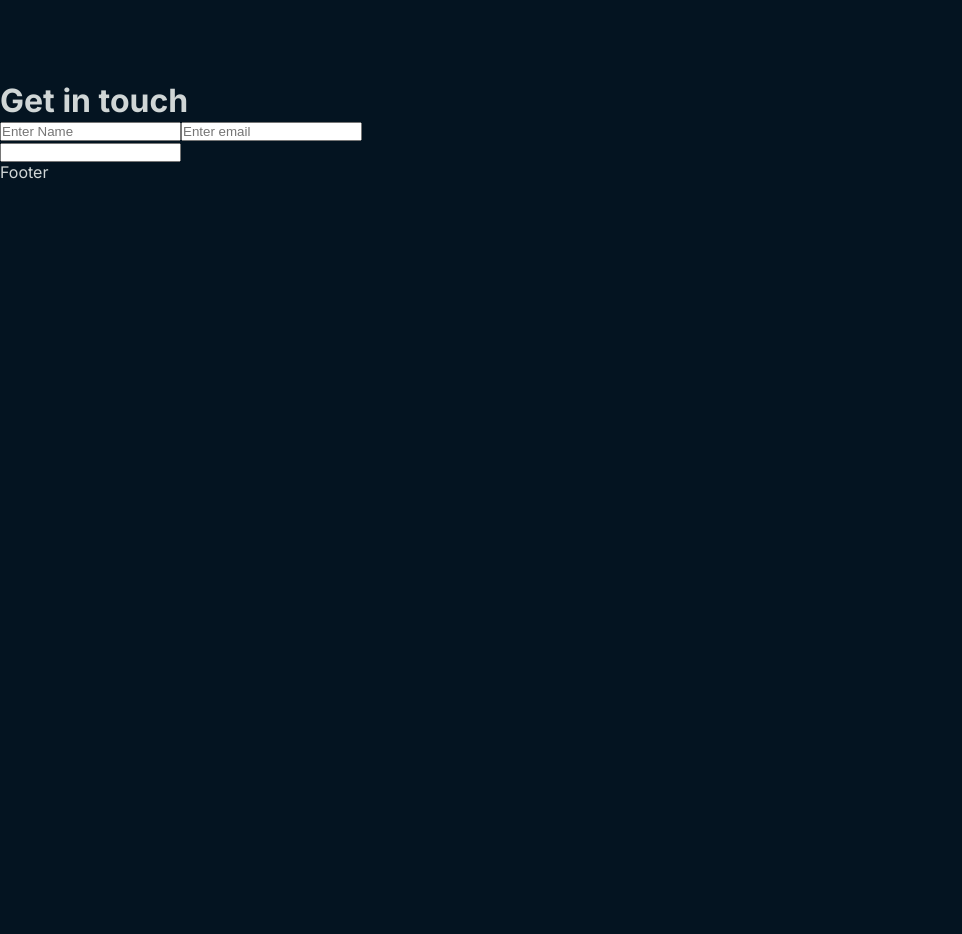
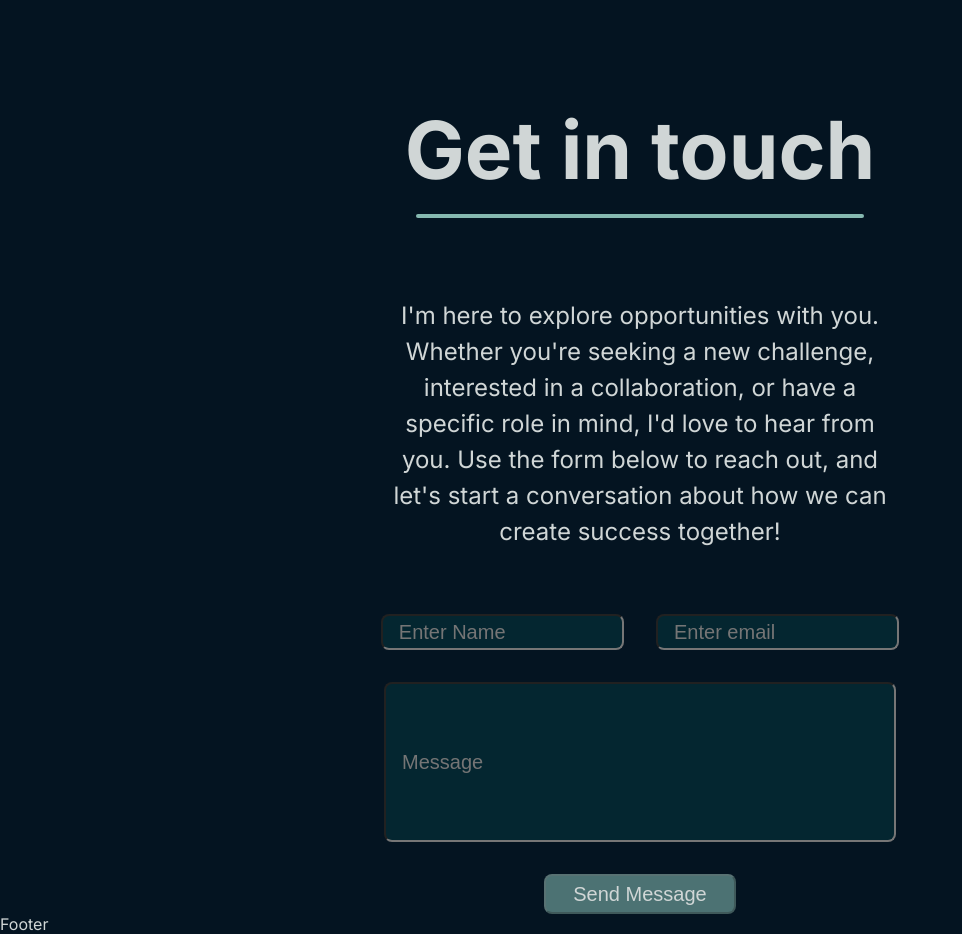
Before and after one commit to jacksonarsmith/next-portfolio, a Next.js app: page / in a window 1280 px wide. Shown: the part 1860-2794 px from the top of the page, without its empty margins (0-962 px from the left). Before the commit the page ends 2042 px from the top, so only its background shows below. Built offline with nearby package versions, Linux system fonts and the light colour scheme.

Commit message:
Added basic boilerplate styling for Contact form, handling on the form is in need to be implemented still.

```diff
--- a/app/components/contact/Contact.jsx
+++ b/app/components/contact/Contact.jsx
@@ -4,12 +4,20 @@ export default function Contact() {
   return (
     <div id='contact' className={styles.container}>
       <h1>Get in touch</h1>
+      <div className={styles.line}></div>
+      <p>
+        I'm here to explore opportunities with you. Whether you're seeking a new challenge,
+        interested in a collaboration, or have a specific role in mind, I'd love to hear from
+        you. Use the form below to reach out, and let's start a conversation about how we can
+        create success together!
+      </p>
       <div className={styles.form}>
         <div className={styles.grid_two}>
           <input type="text" placeholder='Enter Name'/>
           <input type="email" id="email" placeholder='Enter email'/>
         </div>
-        <input type="text" />
+        <input type="text" placeholder='Message' className={styles.message}/>
+        <button disabled="disabled">Send Message</button>
       </div>
     </div>
   )
--- a/app/components/contact/contact.module.css
+++ b/app/components/contact/contact.module.css
@@ -0,0 +1,68 @@
+.container {
+    display: flex;
+    flex-direction: column;
+    justify-content: center;
+    align-items: center;
+}
+
+.container h1 {
+    font-size: 5rem;
+}
+
+.container p {
+    margin: 4rem 0;
+    display: flex;
+    justify-content: center;
+    align-items: center;
+    width: 40vw;
+    font-size: 1.5rem;
+    line-height: 1.5;
+    text-align: center;
+}
+
+.container button {
+    width: 15vw;
+    height: 5vh;
+    font-size: 1.25rem;
+    border-radius: 0.5rem;
+}
+
+.form {
+    display: flex;
+    flex-direction: column;
+    justify-content: center;
+    align-items: center;
+}
+
+.grid_two {
+    display: grid;
+    grid-template-columns: repeat(2, 1fr);
+    gap: 2rem;
+}
+
+.grid_two input {
+    background-color: var(--secondary-background-color);
+    border-radius: 0.5rem;
+    width: 19vw;
+    height: 4vh;
+    padding: 1rem;
+    font-size: 1.25rem;
+}
+
+.message {
+    background-color: var(--secondary-background-color);
+    border-radius: 0.5rem;
+    margin: 2rem 0;
+    width: 40vw;
+    height: 20vh;
+    padding: 1rem;
+    font-size: 1.25rem;
+}
+
+.line {
+    margin: 1rem 0;
+    width: 35vw;
+    height: 0.5vh;
+    background-color: var(--accent-color);
+    border-radius: 0.5rem;
+}
--- a/app/components/testimonials/Testimonials.jsx
+++ b/app/components/testimonials/Testimonials.jsx
@@ -4,6 +4,7 @@ export default function Testimonials() {
   return (
     <div id='testimonials' className={styles.container}>
       <h1>Testimonials</h1>
+      <div className={styles.line}></div>
       <div className={styles.testimonials}>
         <div className={styles.testimonial}>
           <p>Lorem, ipsum dolor sit amet consectetur adipisicing elit. Libero perferendis numquam id, molestiae molestias aliquid, delectus fugiat rerum beatae odio ea laboriosam tempora sequi praesentium autem tenetur, qui aut fugit.</p>
--- a/app/components/testimonials/testimonials.module.css
+++ b/app/components/testimonials/testimonials.module.css
@@ -4,6 +4,10 @@
 
 .container h1 {
     font-size: 5rem;
+}
+
+.container button:hover {
+    background-color: var(--accent-color);
 }
 
 .testimonials {
@@ -16,3 +20,11 @@
     box-shadow: 0 0 0.5rem var(--accent-color);
     border-radius: 0.5rem;
 }
+
+.line {
+    margin: 1rem 0;
+    width: 20vw;
+    height: 0.5vh;
+    background-color: var(--accent-color);
+    border-radius: 0.5rem;
+}
```
